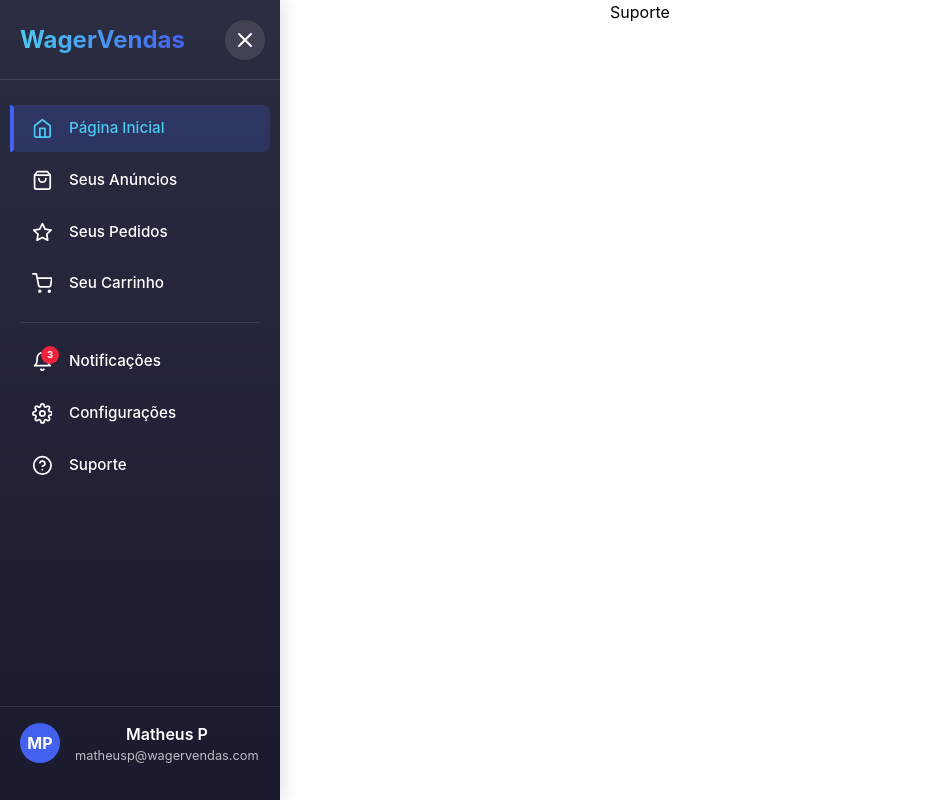
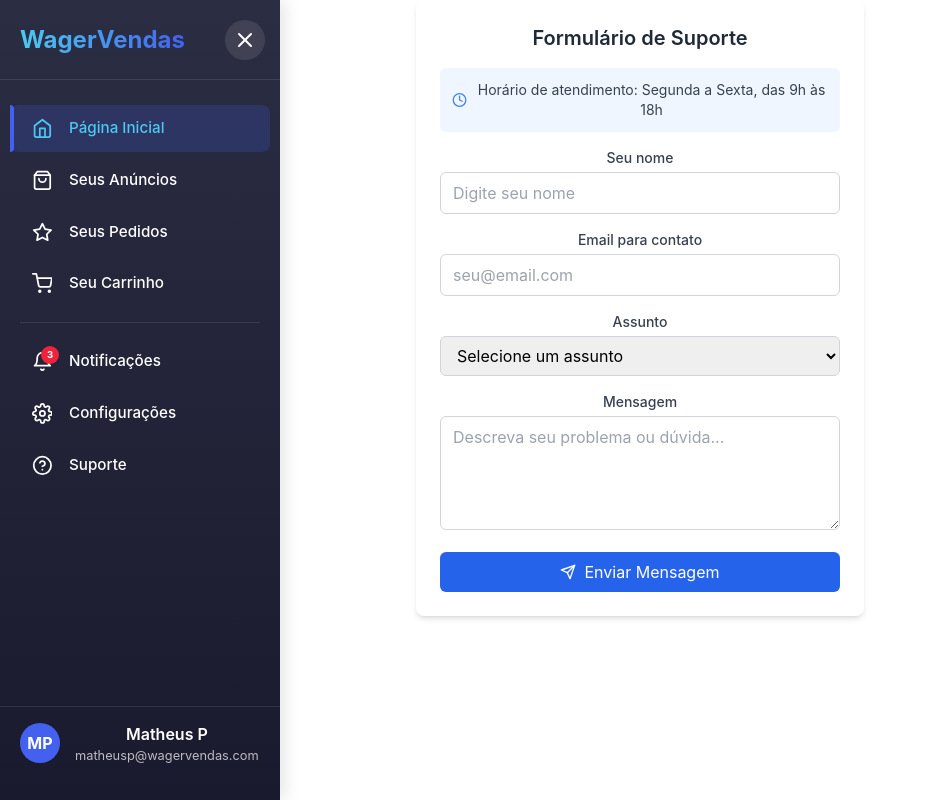
Before and after one commit to FiJan-dev/WagerVendas, a React (Create React App) app in the folder client/: page /suporte in a window 1280 px wide. Shown: the whole page, without its empty margins (0-925 px from the left). Built offline with nearby package versions, Linux system fonts and the light colour scheme.

Commit message:
cart e suporte

```diff
--- a/client/src/pages/Carrinho.js
+++ b/client/src/pages/Carrinho.js
@@ -1,63 +1,28 @@
-import React, { useState } from 'react';
-
-function Carrinho() {
-  const [produtos, setProdutos] = useState([
-    { id: 1, nome: 'Produto 1', preco: 100.0, imagem: 'https://via.placeholder.com/150' },
-    { id: 2, nome: 'Produto 2', preco: 200.0, imagem: 'https://via.placeholder.com/150' },
-    { id: 3, nome: 'Produto 3', preco: 300.0, imagem: 'https://via.placeholder.com/150' },
-  ]);
-
-  const removerProduto = (id) => {
-    setProdutos(produtos.filter((produto) => produto.id !== id));
-  };
+const Carrinho = () => {
+  // Itens do carrinho (dados de exemplo)
+  const items = [
+    { id: 1, name: "Apple Watch", price: 1300.00 },
+    { id: 2, name: "Apple Watch", price: 2000.00 }
+  ];
 
   return (
-    <div>
-      <h1>Carrinho</h1>
-      {produtos.length === 0 ? (
-        <p>Seu carrinho está vazio.</p>
-      ) : (
-        <ul style={{ listStyle: 'none', padding: 0 }}>
-          {produtos.map((produto) => (
-            <li
-              key={produto.id}
-              style={{
-                display: 'flex',
-                alignItems: 'center',
-                marginBottom: '20px',
-                border: '1px solid #ccc',
-                padding: '10px',
-                borderRadius: '5px',
-              }}
-            >
-              <img
-                src={produto.imagem}
-                alt={produto.nome}
-                style={{ width: '100px', height: '100px', marginRight: '20px' }}
-              />
-              <div style={{ flex: 1 }}>
-                <h2>{produto.nome}</h2>
-                <p>Preço: R$ {produto.preco.toFixed(2)}</p>
-              </div>
-              <button
-                onClick={() => removerProduto(produto.id)}
-                style={{
-                  backgroundColor: '#ff4d4d',
-                  color: 'white',
-                  border: 'none',
-                  padding: '10px 15px',
-                  borderRadius: '5px',
-                  cursor: 'pointer',
-                }}
-              >
-                Remover
-              </button>
-            </li>
-          ))}
-        </ul>
-      )}
+    <div className="p-4">
+      <h1 className="text-xl font-bold mb-4">Seu Carrinho</h1>
+
+      <div className="space-y-3">
+        {items.map(item => (
+          <div key={item.id} className="border-b pb-3">
+            <p>{item.name}</p>
+            <p className="text-gray-600">R$ {item.price.toFixed(2)}</p>
+          </div>
+        ))}
+      </div>
+
+      <button className="mt-6 w-full bg-green-600 text-white py-2 rounded">
+        Comprar
+      </button>
     </div>
   );
-}
+};
 
 export default Carrinho;
--- a/client/src/pages/Suporte.js
+++ b/client/src/pages/Suporte.js
@@ -1,9 +1,89 @@
-import React from 'react'
+import { FiSend, FiClock } from 'react-icons/fi';
 
-function Support() {
+const Suporte = () => {
   return (
-    <div>Suporte</div>
-  )
-}
+    <div className="max-w-md mx-auto bg-white p-6 rounded-lg shadow-md">
+      <h2 className="text-xl font-semibold text-gray-800 mb-4">Formulário de Suporte</h2>
 
-export default Support
+      {/* Horário de Atendimento */}
+      <div className="flex items-center bg-blue-50 p-3 rounded-md mb-4">
+        <FiClock className="text-blue-500 mr-2" />
+        <span className="text-sm text-gray-700">
+          Horário de atendimento: Segunda a Sexta, das 9h às 18h
+        </span>
+      </div>
+
+      <form className="space-y-4">
+        {/* Nome */}
+        <div>
+          <label htmlFor="name" className="block text-sm font-medium text-gray-700 mb-1">
+            Seu nome
+          </label>
+          <input
+            type="text"
+            id="name"
+            className="w-full px-3 py-2 border border-gray-300 rounded-md focus:outline-none focus:ring-2 focus:ring-blue-500"
+            placeholder="Digite seu nome"
+            required
+          />
+        </div>
+
+        {/* Email */}
+        <div>
+          <label htmlFor="email" className="block text-sm font-medium text-gray-700 mb-1">
+            Email para contato
+          </label>
+          <input
+            type="email"
+            id="email"
+            className="w-full px-3 py-2 border border-gray-300 rounded-md focus:outline-none focus:ring-2 focus:ring-blue-500"
+            placeholder="seu@email.com"
+            required
+          />
+        </div>
+
+        {/* Assunto */}
+        <div>
+          <label htmlFor="subject" className="block text-sm font-medium text-gray-700 mb-1">
+            Assunto
+          </label>
+          <select
+            id="subject"
+            className="w-full px-3 py-2 border border-gray-300 rounded-md focus:outline-none focus:ring-2 focus:ring-blue-500"
+            required
+          >
+            <option value="">Selecione um assunto</option>
+            <option value="problema">Problema técnico</option>
+            <option value="duvida">Dúvida sobre produto</option>
+            <option value="outro">Outro</option>
+          </select>
+        </div>
+
+        {/* Mensagem */}
+        <div>
+          <label htmlFor="message" className="block text-sm font-medium text-gray-700 mb-1">
+            Mensagem
+          </label>
+          <textarea
+            id="message"
+            rows={4}
+            className="w-full px-3 py-2 border border-gray-300 rounded-md focus:outline-none focus:ring-2 focus:ring-blue-500"
+            placeholder="Descreva seu problema ou dúvida..."
+            required
+          ></textarea>
+        </div>
+
+        {/* Envio */}
+        <button
+          type="submit"
+          className="w-full bg-blue-600 hover:bg-blue-700 text-white py-2 px-4 rounded-md flex items-center justify-center transition-colors"
+        >
+          <FiSend className="mr-2" />
+          Enviar Mensagem
+        </button>
+      </form>
+    </div>
+  );
+};
+
+export default Suporte;
```
